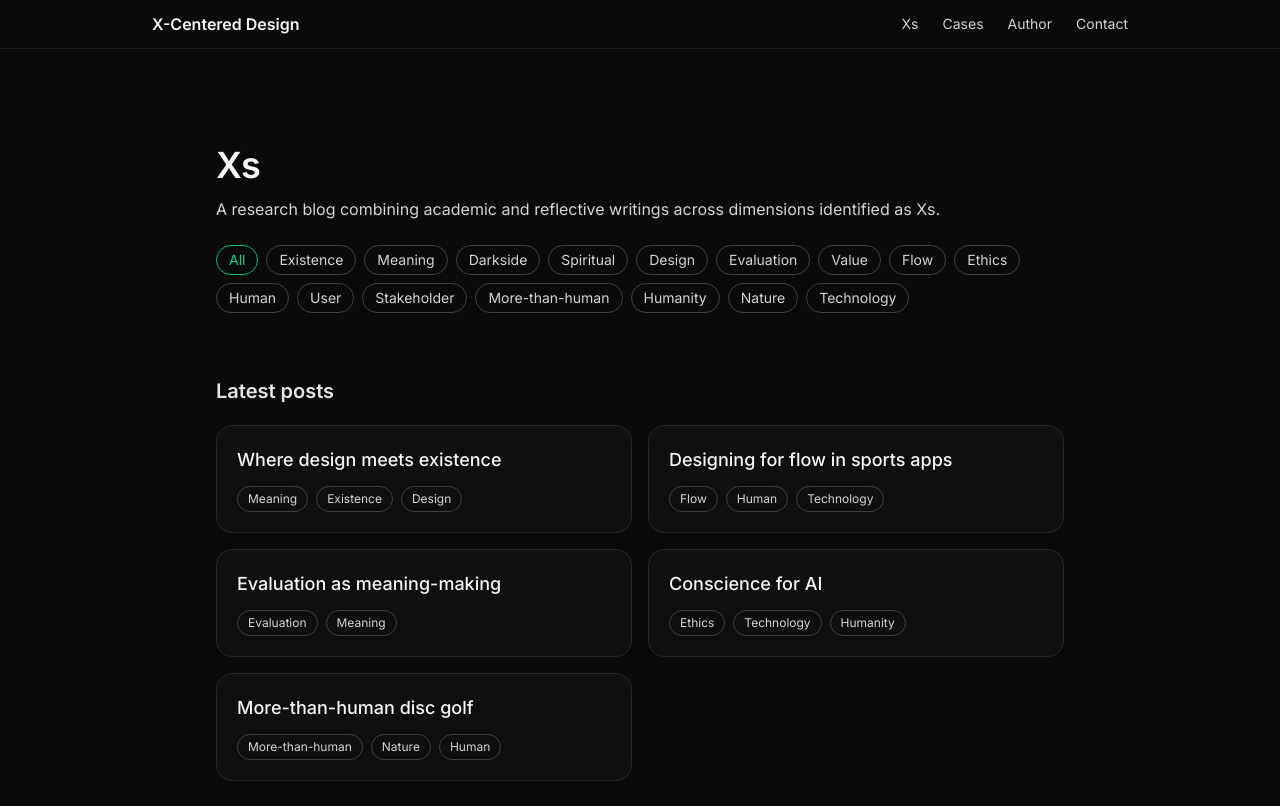
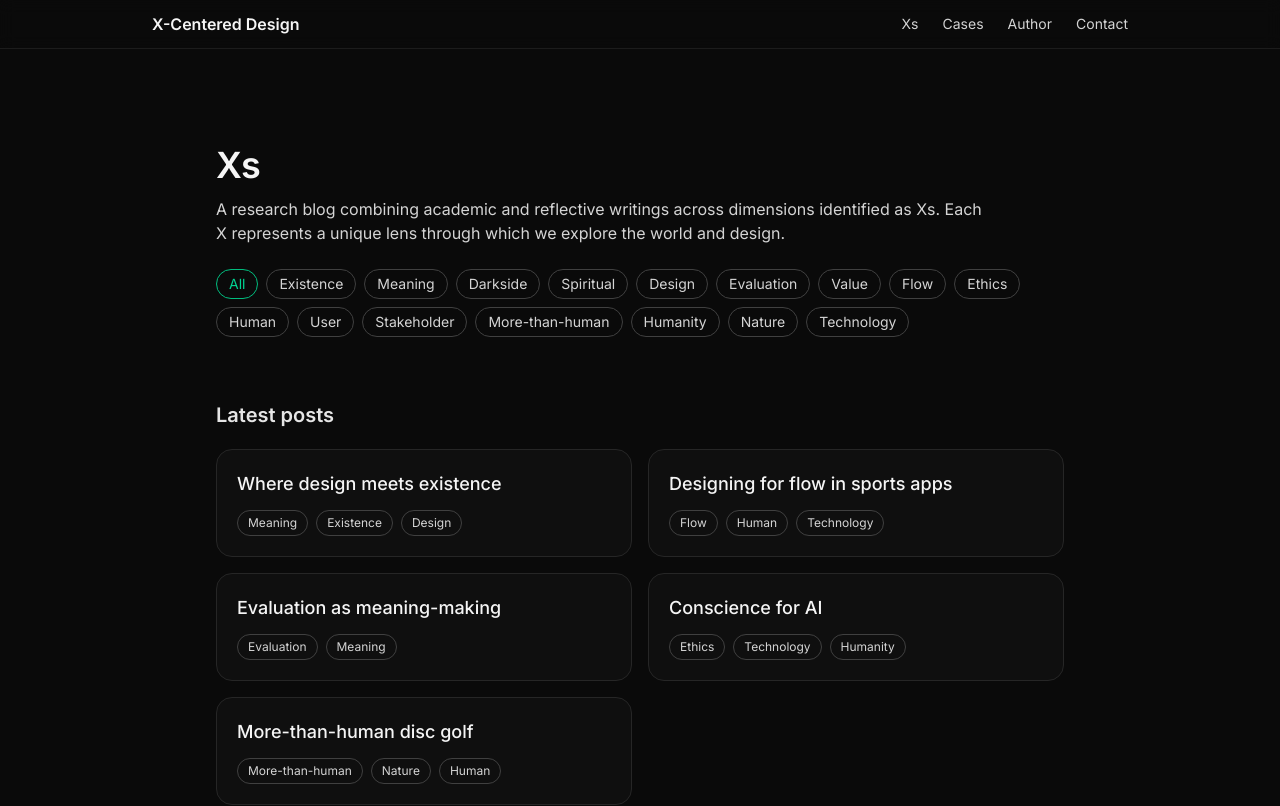
Before and after one commit to moilanenmime/xcentered, a Next.js app: page /xs in a window 1280 px wide. Shown: the top 806 px of the page. Built offline with nearby package versions, Linux system fonts and the light colour scheme.

Commit message:
Enhance XsPage description to clarify the unique perspectives represented by each X in the research blog

```diff
--- a/app/xs/page.tsx
+++ b/app/xs/page.tsx
@@ -173,7 +173,8 @@ export default function XsPage() {
           <h1 className="text-4xl font-semibold tracking-tight">Xs</h1>
           <p className="mt-3 text-neutral-300">
             A research blog combining academic and reflective writings across
-            dimensions identified as Xs.
+            dimensions identified as Xs. Each X represents a unique lens through
+            which we explore the world and design.
           </p>
         </div>
 
```
